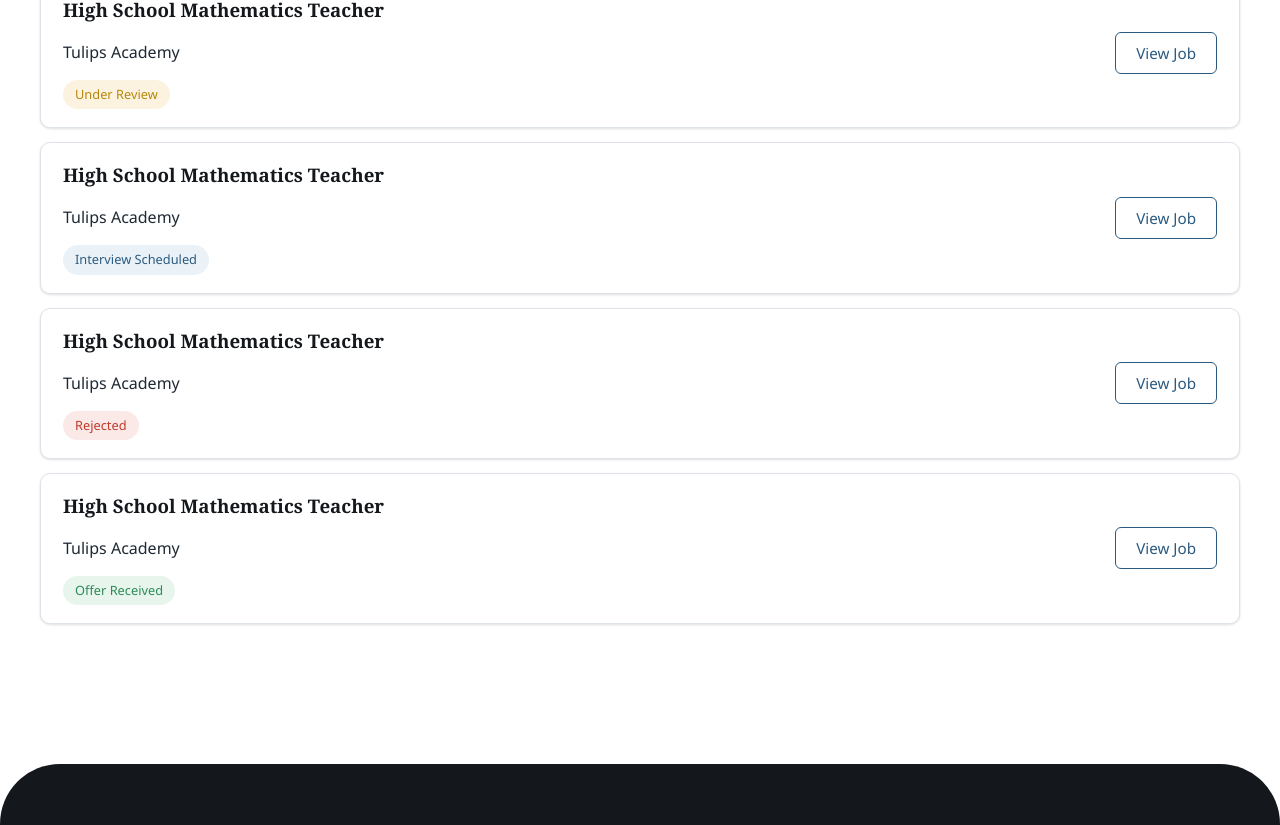
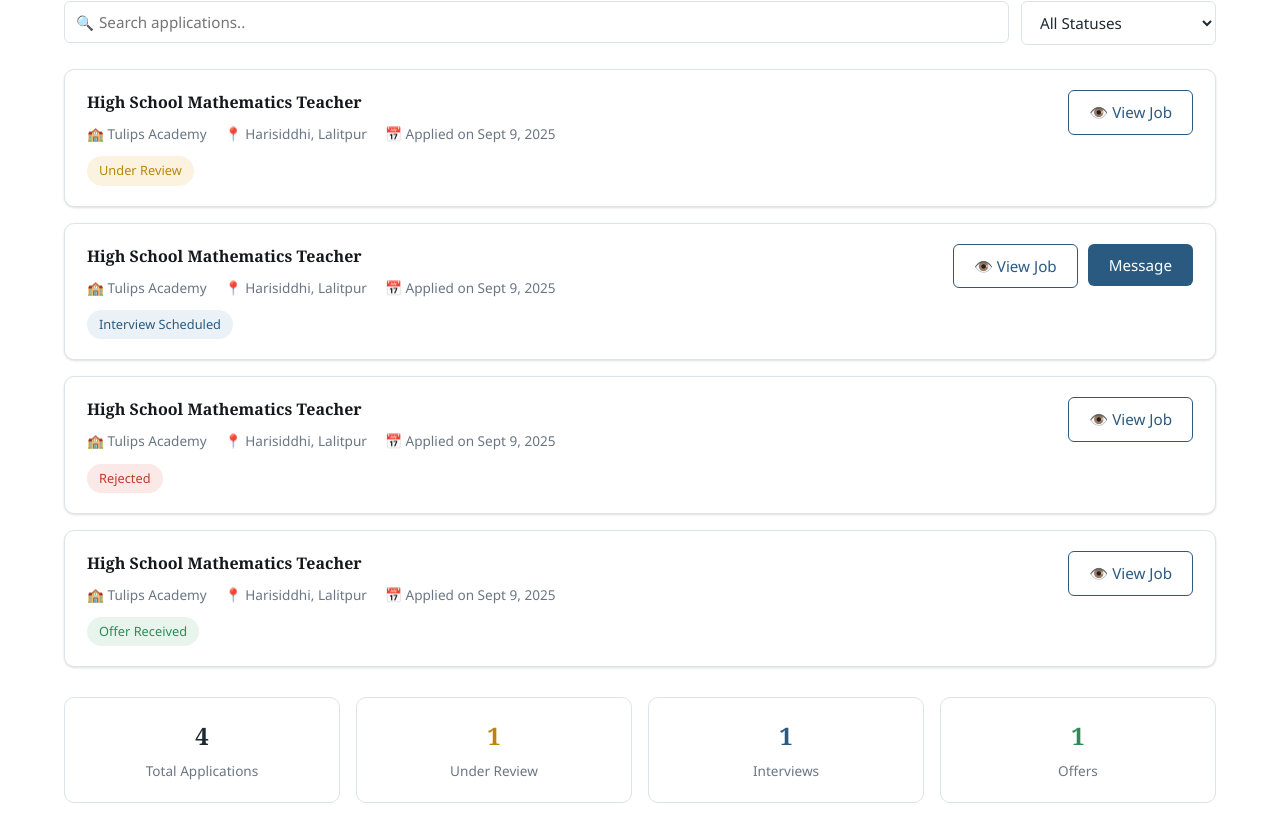
Before and after one commit to LaskaMaharjan/Hirynn-Website, a React (Vite) app: page /my-applications in a window 1280 px wide. Shown: the part 240-1065 px from the top of the page. Built offline with nearby package versions, Linux system fonts and the light colour scheme.

Commit message:
Updated Applications

```diff
--- a/src/Components/Applications.jsx
+++ b/src/Components/Applications.jsx
@@ -1,27 +1,134 @@
+import { useState } from "react";
+import { Link } from "react-router-dom";
+
 const applications = [
-  { id: 1, title: "High School Mathematics Teacher", institution: "Tulips Academy", status: "Under Review", statusClass: "status-review" },
-  { id: 2, title: "High School Mathematics Teacher", institution: "Tulips Academy", status: "Interview Scheduled", statusClass: "status-interview" },
-  { id: 3, title: "High School Mathematics Teacher", institution: "Tulips Academy", status: "Rejected", statusClass: "status-rejected" },
-  { id: 4, title: "High School Mathematics Teacher", institution: "Tulips Academy", status: "Offer Received", statusClass: "status-offer" },
+  {
+    id: 1,
+    title: "High School Mathematics Teacher",
+    institution: "Tulips Academy",
+    location: "Harisiddhi, Lalitpur",
+    appliedOn: "Sept 9, 2025",
+    status: "review",
+    statusLabel: "Under Review",
+  },
+  {
+    id: 2,
+    title: "High School Mathematics Teacher",
+    institution: "Tulips Academy",
+    location: "Harisiddhi, Lalitpur",
+    appliedOn: "Sept 9, 2025",
+    status: "interview",
+    statusLabel: "Interview Scheduled",
+  },
+  {
+    id: 3,
+    title: "High School Mathematics Teacher",
+    institution: "Tulips Academy",
+    location: "Harisiddhi, Lalitpur",
+    appliedOn: "Sept 9, 2025",
+    status: "rejected",
+    statusLabel: "Rejected",
+  },
+  {
+    id: 4,
+    title: "High School Mathematics Teacher",
+    institution: "Tulips Academy",
+    location: "Harisiddhi, Lalitpur",
+    appliedOn: "Sept 9, 2025",
+    status: "offer",
+    statusLabel: "Offer Received",
+  },
 ];
 
 export default function Applications() {
+  const [query, setQuery] = useState("");
+  const [statusFilter, setStatusFilter] = useState("all");
+
+  const filtered = applications.filter((app) => {
+    const matchesQuery =
+      app.title.toLowerCase().includes(query.toLowerCase()) ||
+      app.institution.toLowerCase().includes(query.toLowerCase());
+    const matchesStatus = statusFilter === "all" || app.status === statusFilter;
+    return matchesQuery && matchesStatus;
+  });
+
+  const total = applications.length;
+  const underReview = applications.filter((a) => a.status === "review").length;
+  const interviews = applications.filter((a) => a.status === "interview").length;
+  const offers = applications.filter((a) => a.status === "offer").length;
+
   return (
-    <div className="page container">
-      <h1>My Applications</h1>
-      <p className="text-muted">Track the status of your job applications.</p>
+    <div className="page applications-page">
+      <div className="container">
+        <Link to="/my-profile" className="back-link">← Back</Link>
 
-      <div className="applications-list">
-        {applications.map((app) => (
-          <div className="application-row" key={app.id}>
-            <div>
-              <h3>{app.title}</h3>
-              <p className="text-muted">{app.institution}</p>
-              <span className={`status ${app.statusClass}`}>{app.status}</span>
+        <div className="applications-header">
+          <h1>My Applications</h1>
+          <p>Track the status of your job applications.</p>
+        </div>
+
+        <div className="applications-toolbar">
+          <div className="search-wrap">
+            <span>🔍</span>
+            <input
+              type="text"
+              placeholder="Search applications.."
+              value={query}
+              onChange={(e) => setQuery(e.target.value)}
+            />
+          </div>
+          <select value={statusFilter} onChange={(e) => setStatusFilter(e.target.value)}>
+            <option value="all">All Statuses</option>
+            <option value="review">Under Review</option>
+            <option value="interview">Interview Scheduled</option>
+            <option value="rejected">Rejected</option>
+            <option value="offer">Offer Received</option>
+          </select>
+        </div>
+
+        <div className="applications-list">
+          {filtered.map((app) => (
+            <div className="application-row" key={app.id}>
+              <div>
+                <h4>{app.title}</h4>
+                <div className="application-row-meta">
+                  <span>🏫 {app.institution}</span>
+                  <span>📍 {app.location}</span>
+                  <span>📅 Applied on {app.appliedOn}</span>
+                </div>
+                <span className={`status status-${app.status}`}>{app.statusLabel}</span>
+              </div>
+
+              <div className="application-row-actions">
+                <Link to={`/jobs/${app.id}`} className="btn btn-outline">
+                  👁️ View Job
+                </Link>
+                {app.status === "interview" && (
+                  <button className="btn btn-primary">Message</button>
+                )}
+              </div>
             </div>
-            <button className="btn btn-outline">View Job</button>
+          ))}
+        </div>
+
+        <div className="applications-stats">
+          <div className="stat-box">
+            <strong>{total}</strong>
+            <span>Total Applications</span>
           </div>
-        ))}
+          <div className="stat-box stat-review">
+            <strong>{underReview}</strong>
+            <span>Under Review</span>
+          </div>
+          <div className="stat-box stat-interview">
+            <strong>{interviews}</strong>
+            <span>Interviews</span>
+          </div>
+          <div className="stat-box stat-offer">
+            <strong>{offers}</strong>
+            <span>Offers</span>
+          </div>
+        </div>
       </div>
     </div>
   );
--- a/src/styles.css
+++ b/src/styles.css
@@ -644,21 +644,55 @@
 }
 
 /* ===== Applications / Saved Jobs ===== */
-.applications-list { display: flex; flex-direction: column; gap: 14px; margin-top: 20px; }
+.applications-page { padding: 30px 0 80px; }
+.applications-header { margin-bottom: 24px; }
+.applications-header p { color: var(--color-text-muted); margin-top: 6px; }
+
+.applications-toolbar { display: flex; gap: 12px; margin-bottom: 24px; }
+.search-wrap { position: relative; flex: 1; }
+.search-wrap span {
+  position: absolute; left: 12px; top: 50%; transform: translateY(-50%);
+  color: var(--color-text-muted); font-size: 0.9rem;
+}
+.search-wrap input {
+  width: 100%;
+  padding: 10px 14px 10px 34px;
+  border: 1px solid var(--color-border);
+  border-radius: var(--radius-sm);
+}
+.applications-toolbar select {
+  padding: 10px 14px;
+  border: 1px solid var(--color-border);
+  border-radius: var(--radius-sm);
+  background: #fff;
+  min-width: 170px;
+  color: var(--color-text);
+}
+
+.applications-list { display: flex; flex-direction: column; gap: 16px; }
 .application-row {
   background: #fff;
   border: 1px solid var(--color-border);
   border-radius: var(--radius-md);
   box-shadow: var(--shadow-card);
-  padding: 18px 22px;
+  padding: 20px 22px;
   display: flex;
   justify-content: space-between;
-  align-items: center;
+  align-items: flex-start;
   gap: 16px;
   flex-wrap: wrap;
 }
-.application-row h4 { font-size: 1rem; margin-bottom: 4px; }
-.application-row-meta { color: var(--color-text-muted); font-size: 0.85rem; }
+.application-row h4 { font-size: 1rem; margin-bottom: 10px; }
+.application-row-meta {
+  display: flex;
+  flex-wrap: wrap;
+  gap: 18px;
+  color: var(--color-text-muted);
+  font-size: 0.85rem;
+  margin-bottom: 12px;
+}
+.application-row-meta span { display: flex; align-items: center; gap: 6px; }
+.application-row-actions { display: flex; gap: 10px; align-items: flex-start; }
 
 .status {
   display: inline-flex; align-items: center; padding: 5px 12px;
@@ -668,6 +702,29 @@
 .status-interview { background: var(--color-blue-light); color: var(--color-navy); }
 .status-rejected { background: var(--color-red-light); color: var(--color-red); }
 .status-offer { background: var(--color-green-light); color: var(--color-green); }
+
+.applications-stats {
+  display: grid;
+  grid-template-columns: repeat(4, 1fr);
+  gap: 16px;
+  margin-top: 30px;
+}
+.stat-box {
+  border: 1px solid var(--color-border);
+  border-radius: var(--radius-md);
+  padding: 20px;
+  text-align: center;
+}
+.stat-box strong { display: block; font-size: 1.5rem; margin-bottom: 4px; font-family: var(--font-serif); }
+.stat-box span { color: var(--color-text-muted); font-size: 0.85rem; }
+.stat-box.stat-review strong { color: var(--color-yellow); }
+.stat-box.stat-interview strong { color: var(--color-navy); }
+.stat-box.stat-offer strong { color: var(--color-green); }
+
+@media (max-width: 700px) {
+  .applications-toolbar { flex-direction: column; }
+  .applications-stats { grid-template-columns: repeat(2, 1fr); }
+}
 
 /* ===== Login / Register ===== */
 .auth-page {
```
